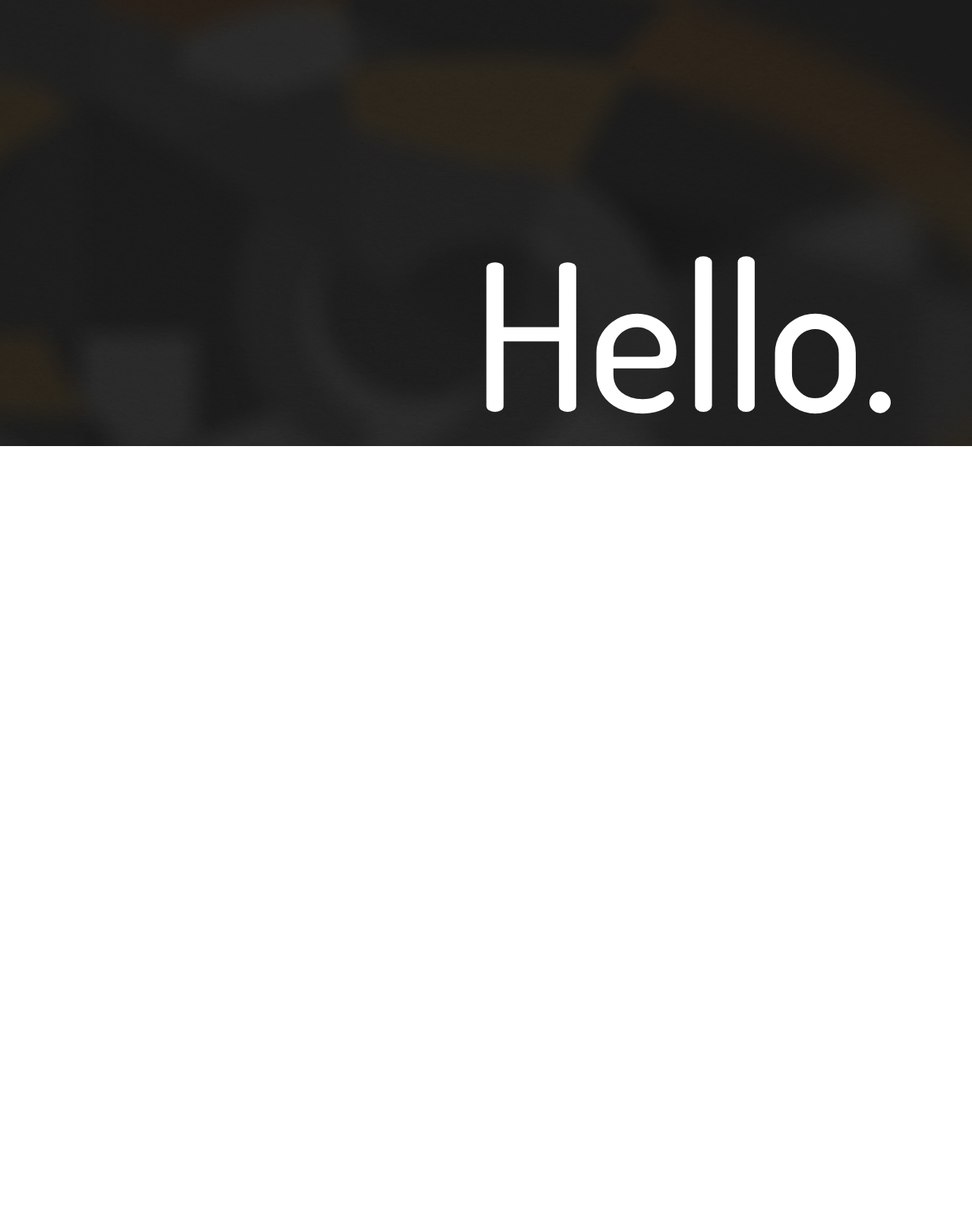
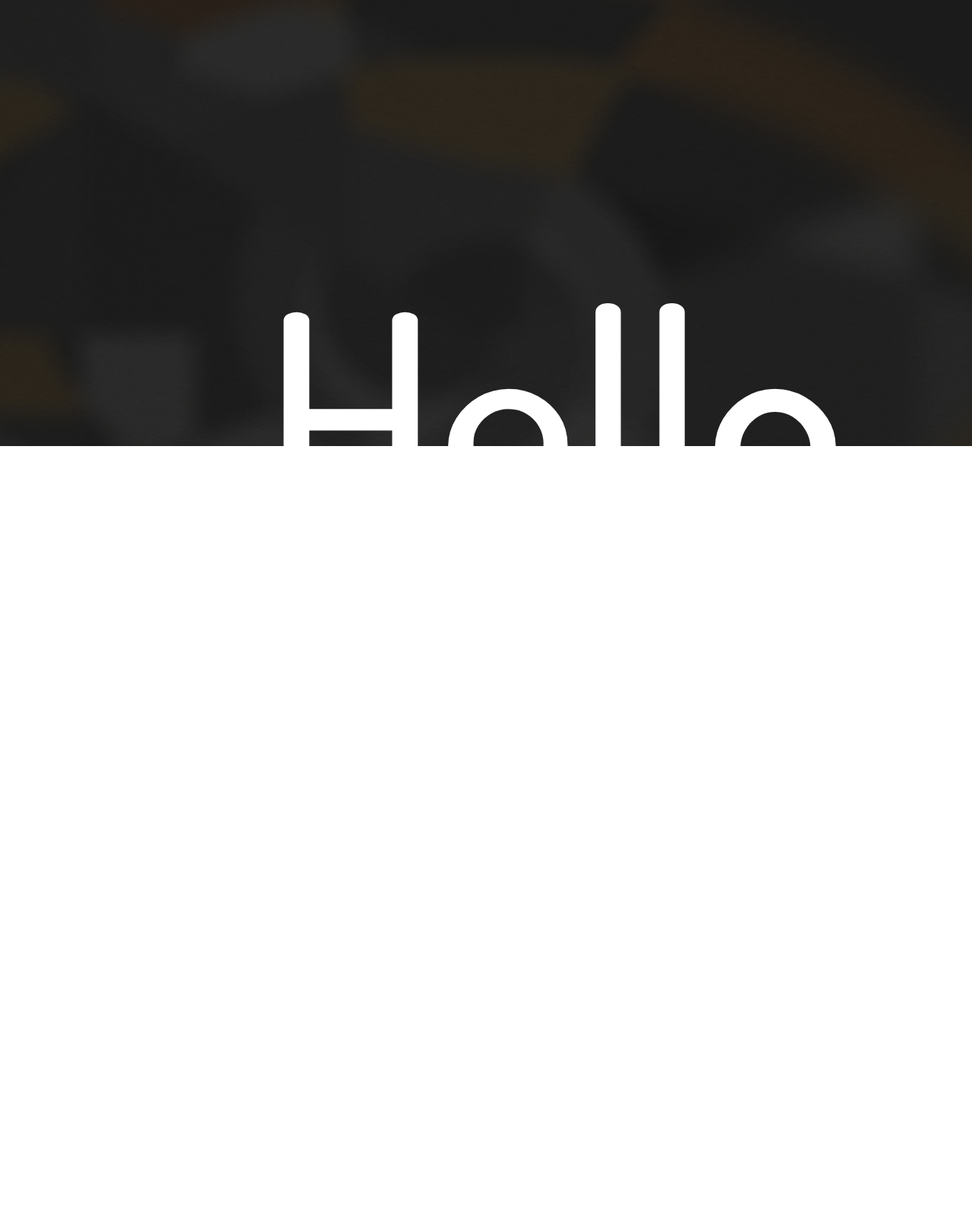
Before and after one commit to jgollner/jgollner.github.io, a Jekyll site: the page built from index.html, in a window 1280 px wide. Shown: the whole page at 76% size. Built offline with Jekyll 4.4.1, drawn with Linux system fonts in a browser that asks for light colours; Markdown is read by kramdown in place of the engine named in the settings.

Commit message:
big fonts

```diff
--- a/css/general.css
+++ b/css/general.css
@@ -57,7 +57,7 @@ body {
 h2 {
 	font-family: 'Dosis', sans-serif;
 	font-weight: 500;
-	font-size: 202pt;
+	font-size: 302pt;
 	margin-right: 100px;
 	letter-spacing: -.01em;
 }
```
